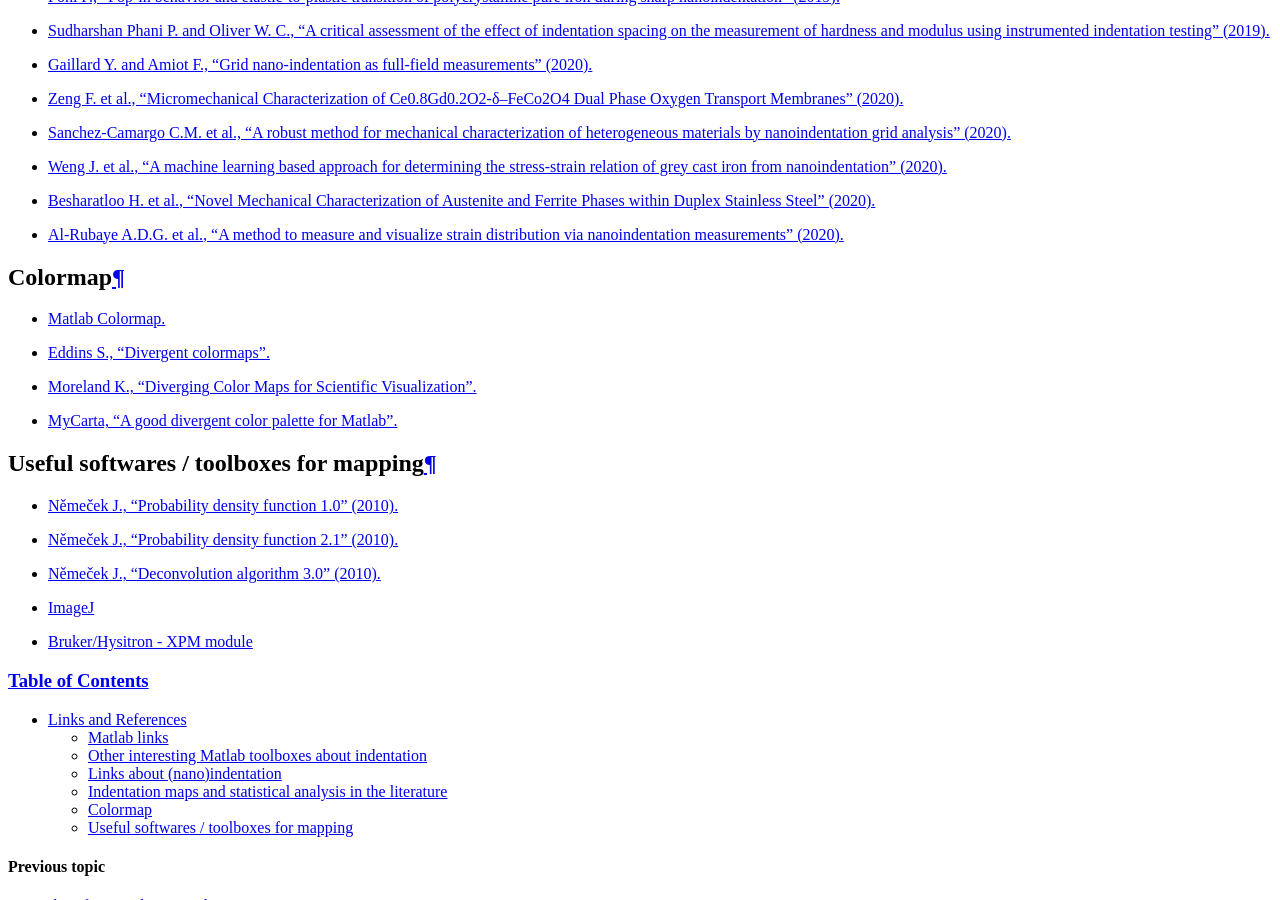
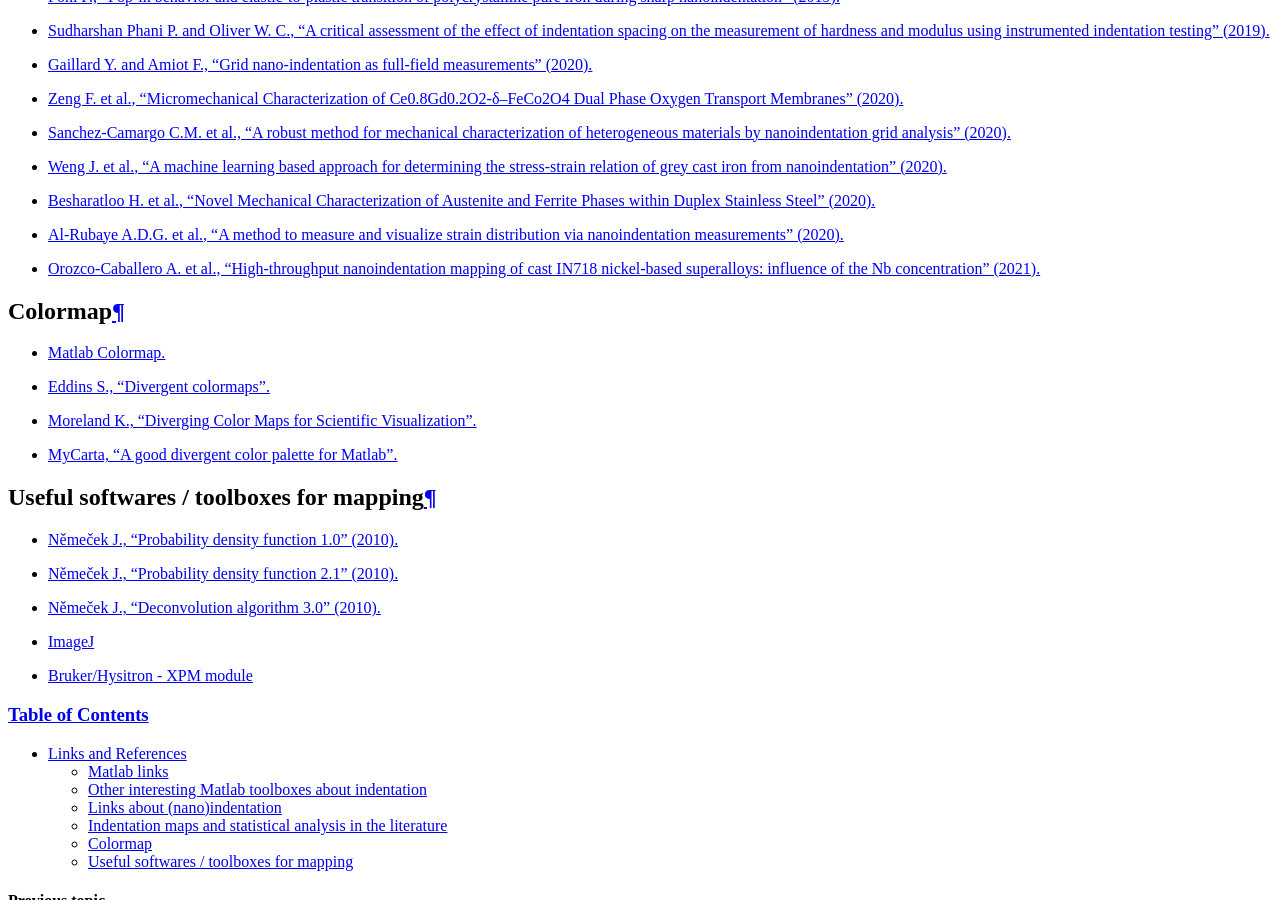
Before and after one commit to DavidMercier/TriDiMap, a Sphinx documentation site: the page built from doc/links_ref.rst, in a window 1280 px wide and 900 px high, scrolled down 2350 px. Built offline with Sphinx 7.4.7, drawn with Linux system fonts in a browser that asks for light colours; comment, search, counter and statistics services are not loaded.

Commit message:
Update links_ref.rst

```diff
--- a/doc/links_ref.rst
+++ b/doc/links_ref.rst
@@ -78,6 +78,7 @@ Indentation maps and statistical analysis in the literature
 * `Weng J. et al., "A machine learning based approach for determining the stress-strain relation of grey cast iron from nanoindentation" (2020). <https://doi.org/10.1016/j.mechmat.2020.103522>`_
 * `Besharatloo H. et al., "Novel Mechanical Characterization of Austenite and Ferrite Phases within Duplex Stainless Steel" (2020). <https://doi.org/10.3390/met10101352>`_
 * `Al-Rubaye A.D.G. et al., "A method to measure and visualize strain distribution via nanoindentation measurements" (2020). <https://doi.org/10.1016/j.matpr.2020.09.747>`_
+* `Orozco-Caballero A. et al., "High-throughput nanoindentation mapping of cast IN718 nickel-based superalloys: influence of the Nb concentration" (2021). <https://arxiv.org/abs/2102.12785>`_
 
 Colormap
 ############################################
```
